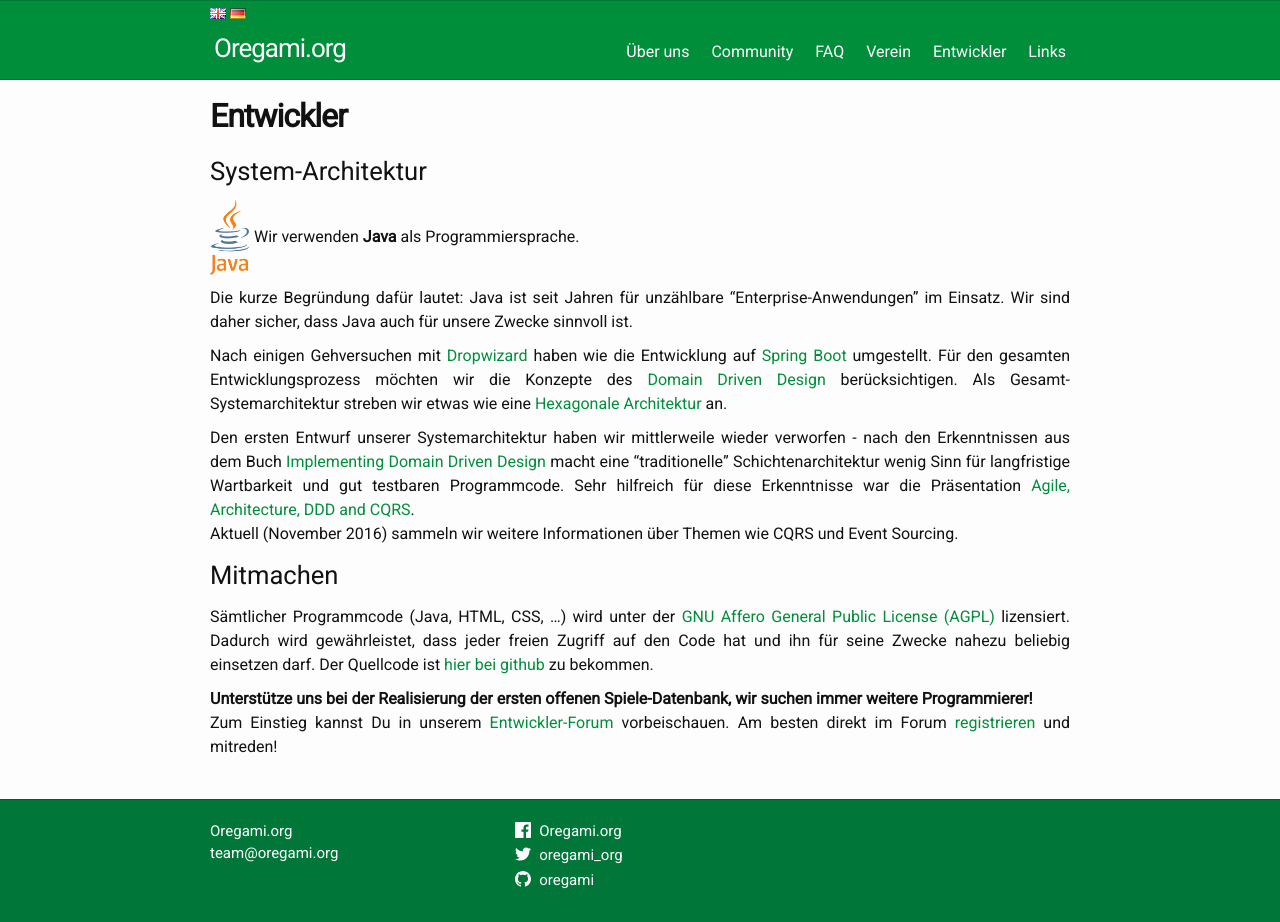
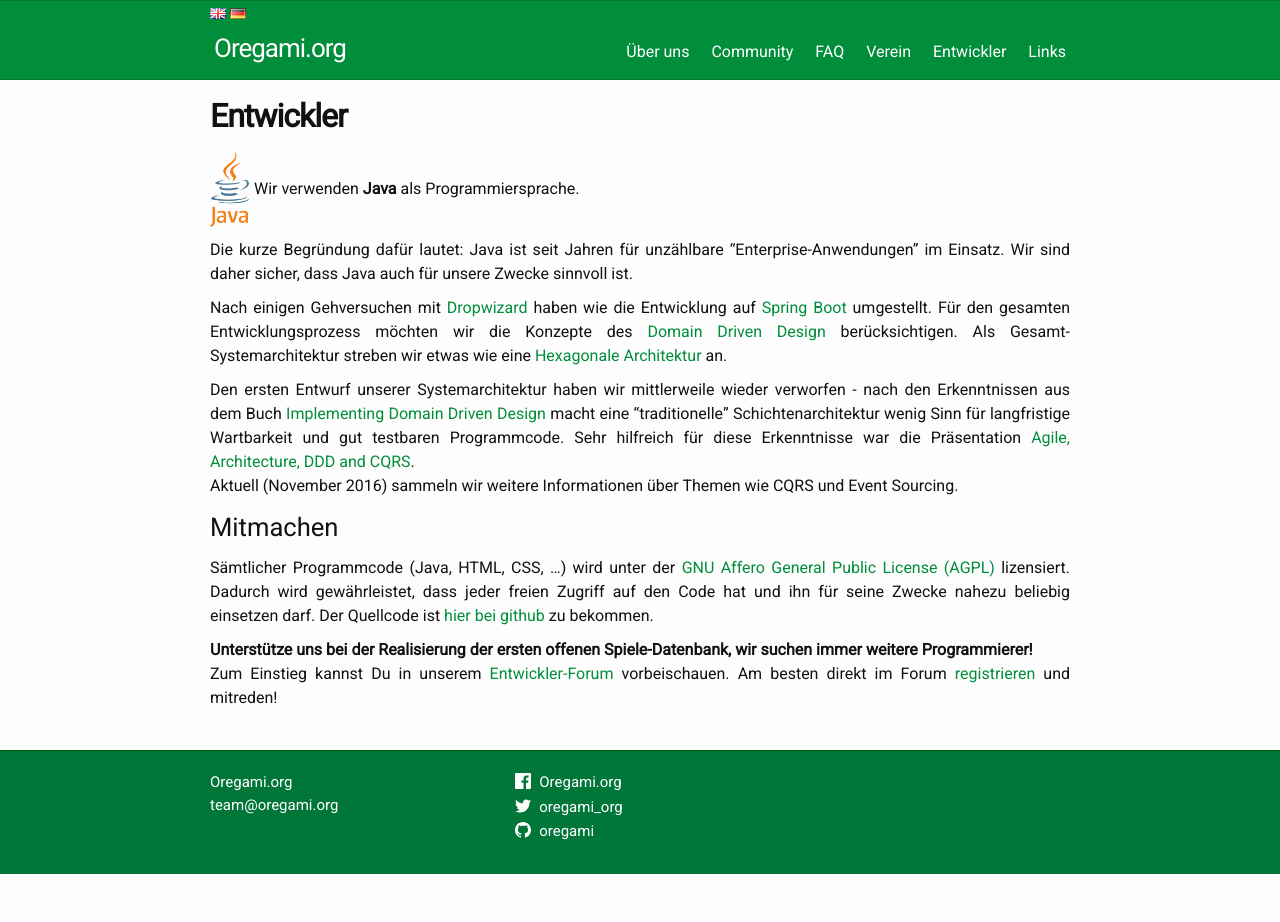
Before and after one commit to oregami/oregami.org-public-website, a Jekyll site: the page built from _pages_de/entwickler.md, in a window 1280 px wide. Built offline with Jekyll 4.4.1, drawn with Linux system fonts in a browser that asks for light colours; after the commit the page ends 900 px from its top, so only the background shows below that.

Commit message:
Removed headline

```diff
--- a/_pages_de/entwickler.md
+++ b/_pages_de/entwickler.md
@@ -4,10 +4,9 @@
 permalink: /de/entwickler
 language: de
 seq: 50
+published: true
 ---
 
-System-Architektur
-------------------
 
 ![]({{ "/assets/images/java.png" | absolute_url }}){:width="40px"}
 Wir verwenden **Java** als Programmiersprache.
```
